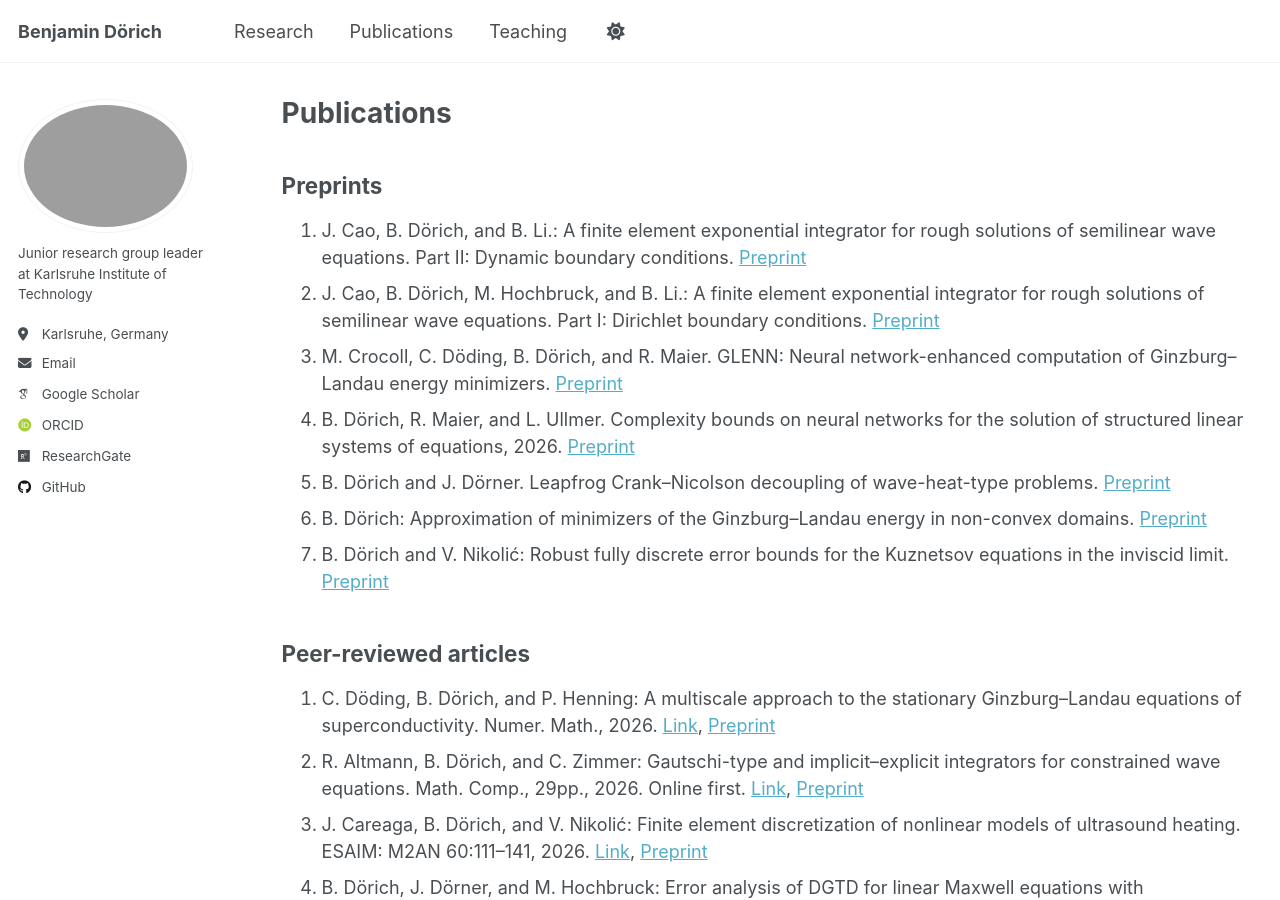
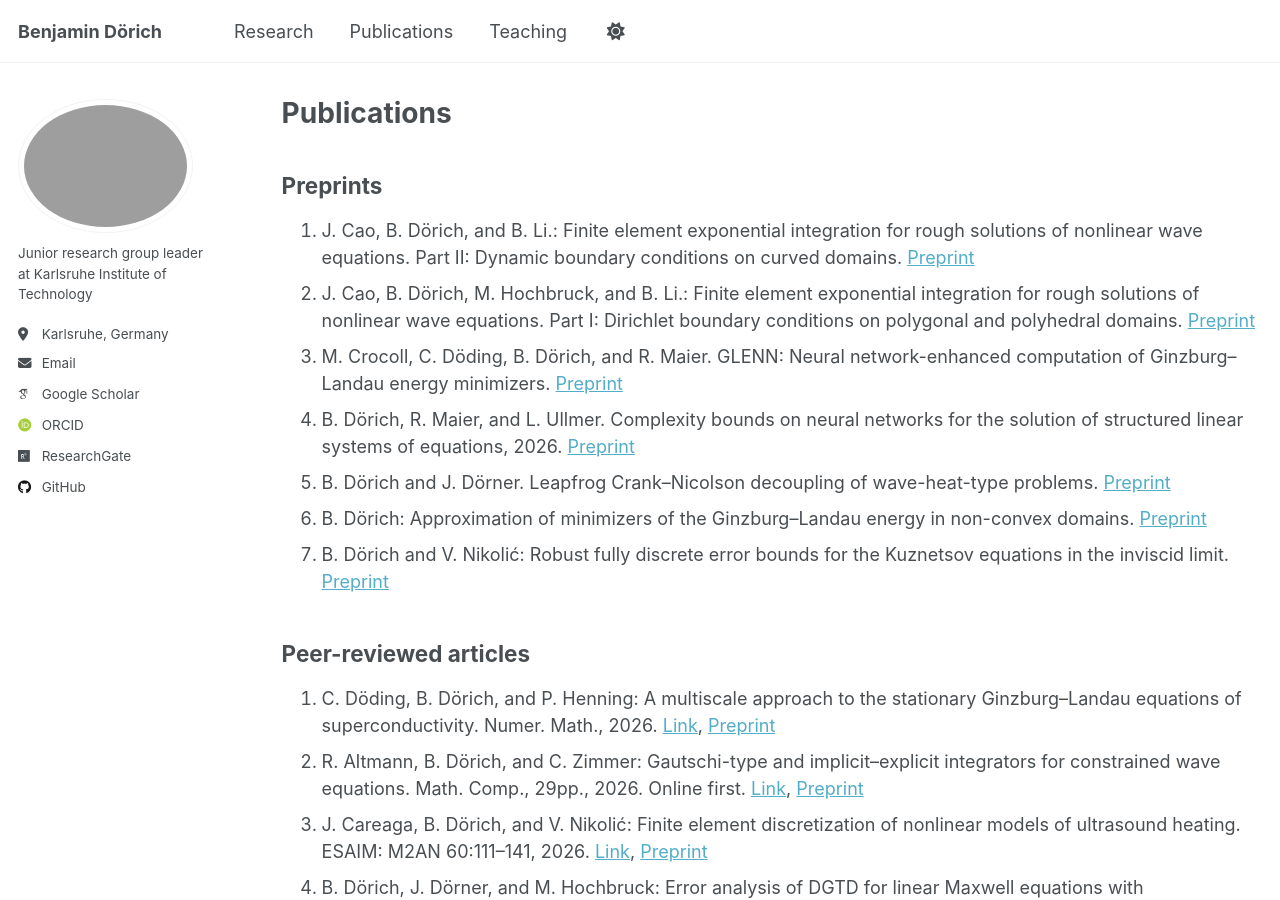
Before and after one commit to BenjaminDoerich/BenjaminDoerich.github.io, a Jekyll site: the page built from _pages/publications.md, in a window 1280 px wide and 900 px high. Built offline with Jekyll 4.4.1, drawn with Linux system fonts in a browser that asks for light colours; some web fonts are replaced; a script that is not in the unit is left out.

Commit message:
Update publications.md

```diff
--- a/_pages/publications.md
+++ b/_pages/publications.md
@@ -12,8 +12,8 @@ redirect_from:
 
 ## Preprints
 
-1. J. Cao, B. Dörich, and B. Li.: A finite element exponential integrator for rough solutions of semilinear wave equations. Part II: Dynamic boundary conditions. [Preprint](https://www.waves.kit.edu/downloads/CRC1173_Preprint_2026-30.pdf)
-1. J. Cao, B. Dörich, M. Hochbruck, and B. Li.:  A finite element exponential integrator for rough solutions of semilinear wave equations. Part I: Dirichlet boundary conditions. [Preprint](https://www.waves.kit.edu/downloads/CRC1173_Preprint_2026-29.pdf)
+1. J. Cao, B. Dörich, and B. Li.: Finite element exponential integration for rough solutions of nonlinear wave equations. Part II: Dynamic boundary conditions on curved domains. [Preprint](https://www.waves.kit.edu/downloads/CRC1173_Preprint_2026-30.pdf)
+1. J. Cao, B. Dörich, M. Hochbruck, and B. Li.:  Finite element exponential integration for rough solutions of nonlinear wave equations. Part I: Dirichlet boundary conditions on polygonal and polyhedral domains. [Preprint](https://www.waves.kit.edu/downloads/CRC1173_Preprint_2026-29.pdf)
 1. M. Crocoll, C. Döding, B. Dörich, and R. Maier. GLENN: Neural network-enhanced computation of Ginzburg–Landau energy minimizers. [Preprint](https://arxiv.org/abs/2603.19096)
 1. B. Dörich, R. Maier, and L. Ullmer. Complexity bounds on neural networks for the solution of structured linear systems of equations, 2026. [Preprint](https://arxiv.org/abs/2603.19043)
 1. B. Dörich and J. Dörner. Leapfrog Crank–Nicolson decoupling of wave-heat-type problems. [Preprint](https://www.waves.kit.edu/downloads/CRC1173_Preprint_2026-9.pdf)
```
